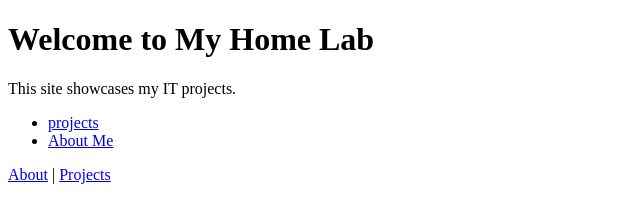
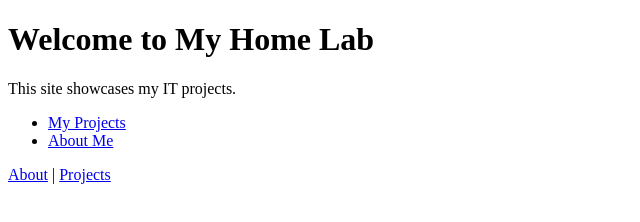
Before and after one commit to kevinmerritt15/kevinbmerritt-website, a plain HTML site: page index.html in a window 1280 px wide. Shown: the full height of the page, 0-640 px from the left. Drawn offline with Linux system fonts and the light colour scheme.

Commit message:
Update index.html

```diff
--- a/index.html
+++ b/index.html
@@ -7,7 +7,7 @@
     <h1>Welcome to My Home Lab</h1>
     <p>This site showcases my IT projects.</p>
     <ul>
-      <li><a href="projects.html">projects</a></li>
+      <li><a href="projects.html">My Projects</a></li>
       <li><a href="#about.html">About Me</a></li>
     </ul>
  <p>
```
